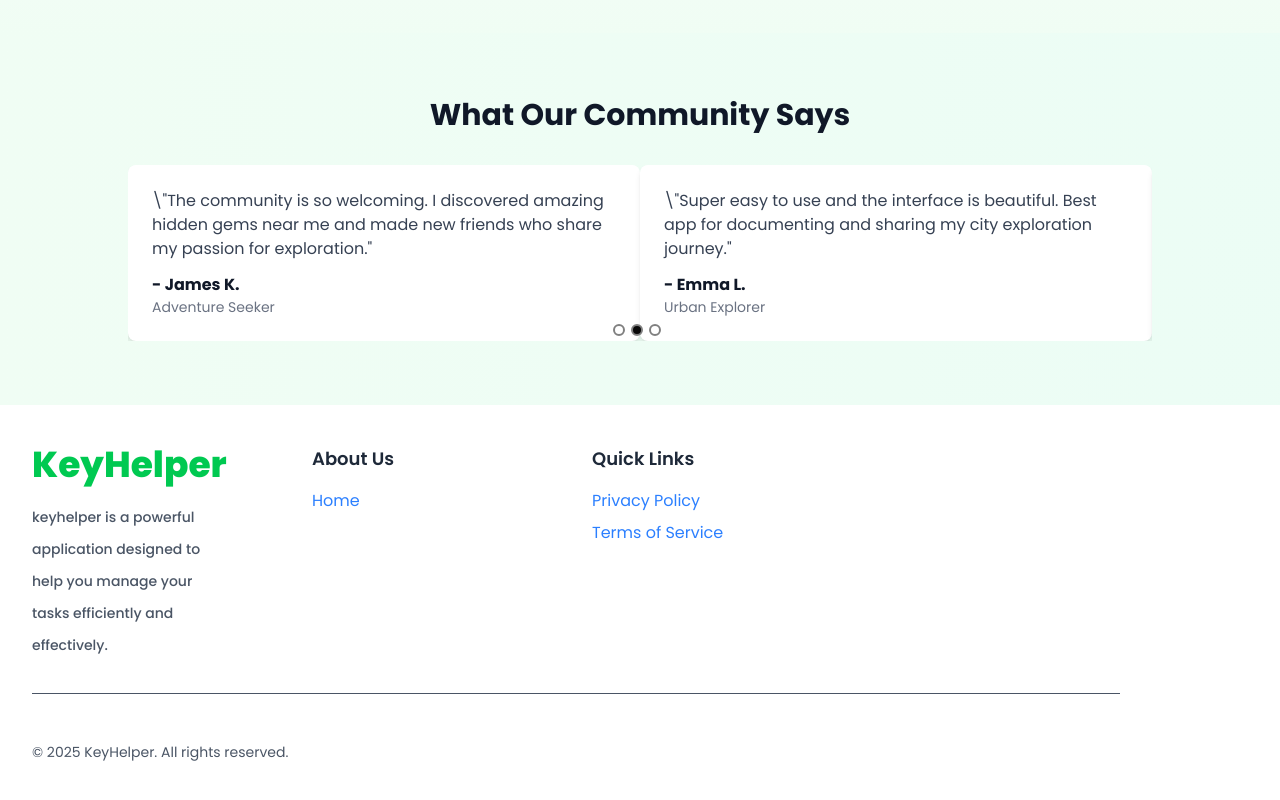
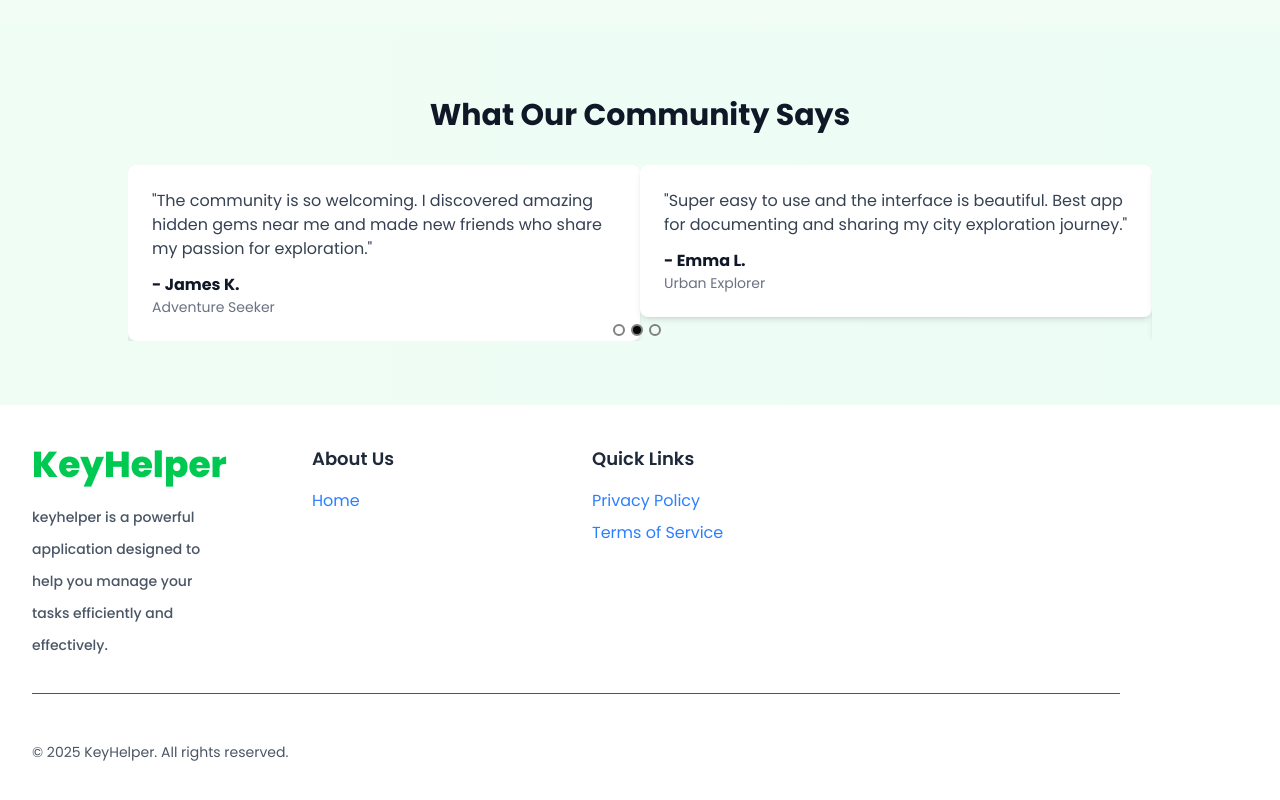
Before and after one commit to keyhelperteam/keyhelperapp, a Next.js app: page / in a window 1280 px wide. Shown: the part 1839-2639 px from the top of the page. Built offline with nearby package versions, Linux system fonts and the light colour scheme.

Commit message:
fix build error

```diff
--- a/components/Home/Feature/Feature.tsx
+++ b/components/Home/Feature/Feature.tsx
@@ -1,5 +1,5 @@
 import React from 'react';
-import { FaBook, FaCog, FaDesktop, FaHeadset, FaLaptop, FaLayerGroup, FaMobileAlt, FaShieldAlt, FaMapPin } from 'react-icons/fa';
+import { FaBook, FaCog, FaDesktop, FaHeadset, FaLayerGroup, FaMobileAlt, FaShieldAlt, FaMapPin } from 'react-icons/fa';
 
 const Feature = () => {
   const features = [
--- a/components/Home/Review/Review.tsx
+++ b/components/Home/Review/Review.tsx
@@ -1,6 +1,7 @@
 'use client';
 import React from 'react';
 import Carousel from "react-multi-carousel";
+// @ts-expect-error missing type definitions for carousel styles
 import "react-multi-carousel/lib/styles.css";
 
 const Review = () => {
@@ -47,12 +48,12 @@ const Review = () => {
             <p className='text-sm text-gray-500'>Travel Photographer</p>
           </div>
           <div className='p-6 bg-white rounded-lg shadow-md hover:shadow-lg transition-shadow'>
-            <p className='text-gray-700 mb-3'>\"The community is so welcoming. I discovered amazing hidden gems near me and made new friends who share my passion for exploration.&quot;</p>
+            <p className='text-gray-700 mb-3'>&quot;The community is so welcoming. I discovered amazing hidden gems near me and made new friends who share my passion for exploration.&quot;</p>
             <h3 className='font-bold text-gray-900'>- James K.</h3>
             <p className='text-sm text-gray-500'>Adventure Seeker</p>
           </div>
           <div className='p-6 bg-white rounded-lg shadow-md hover:shadow-lg transition-shadow'>
-            <p className='text-gray-700 mb-3'>\"Super easy to use and the interface is beautiful. Best app for documenting and sharing my city exploration journey.&quot;</p>
+            <p className='text-gray-700 mb-3'>&quot;Super easy to use and the interface is beautiful. Best app for documenting and sharing my city exploration journey.&quot;</p>
             <h3 className='font-bold text-gray-900'>- Emma L.</h3>
             <p className='text-sm text-gray-500'>Urban Explorer</p>
           </div>
```
